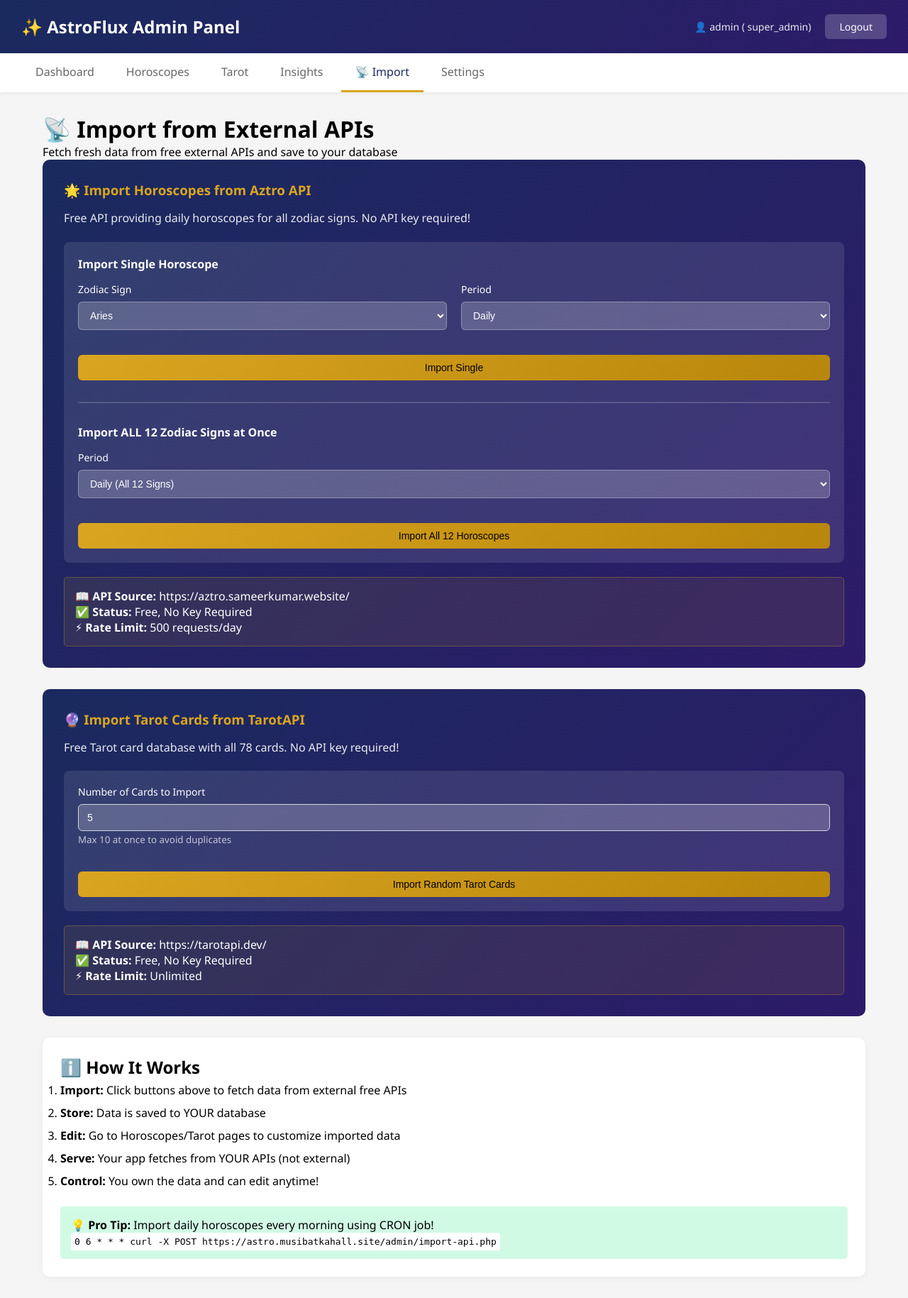
After one commit to musibatkahall/flx, a PHP site: page /admin/import-api.php in a window 1280 px wide. The commit adds this page. Shown: the whole page at 71% size. Run offline with PHP 8.4, Linux system fonts and the light colour scheme; a user stored in the database is signed in.

Commit message:
Add external API import system - fetch from Aztro & TarotAPI

```diff
--- a/admin/header.php
+++ b/admin/header.php
@@ -17,6 +17,8 @@
     <a href="tarot.php" class="<?php echo basename($_SERVER['PHP_SELF']) == 'tarot.php' ? 'active' : ''; ?>">Tarot</a>
     <a href="insights.php"
         class="<?php echo basename($_SERVER['PHP_SELF']) == 'insights.php' ? 'active' : ''; ?>">Insights</a>
+    <a href="import-api.php"
+        class="<?php echo basename($_SERVER['PHP_SELF']) == 'import-api.php' ? 'active' : ''; ?>">📡 Import</a>
     <a href="settings.php"
         class="<?php echo basename($_SERVER['PHP_SELF']) == 'settings.php' ? 'active' : ''; ?>">Settings</a>
 </nav>
--- /dev/null
+++ b/admin/import-api.php
@@ -0,0 +1,275 @@
+<?php
+/**
+ * Import from External APIs
+ * Fetch data from free APIs and store in database
+ */
+
+require_once __DIR__ . '/../includes/auth.php';
+require_once __DIR__ . '/../config/database.php';
+require_once __DIR__ . '/../includes/external_api.php';
+
+require_admin_login();
+$admin = get_current_admin();
+
+$success = '';
+$error = '';
+$import_results = [];
+
+// Handle import actions
+if ($_SERVER['REQUEST_METHOD'] === 'POST') {
+    verify_csrf();
+
+    $action = $_POST['action'] ?? '';
+
+    if ($action === 'import_single_horoscope') {
+        $zodiac = $_POST['zodiac_sign'] ?? '';
+        $period = $_POST['period'] ?? 'daily';
+
+        $result = import_horoscope_from_api($zodiac, $period, $admin['id']);
+
+        if ($result['success']) {
+            $success = $result['message'];
+        } else {
+            $error = $result['message'];
+        }
+    }
+
+    if ($action === 'import_all_horoscopes') {
+        $period = $_POST['period'] ?? 'daily';
+
+        $result = import_all_horoscopes($period, $admin['id']);
+        $import_results = $result['details'] ?? [];
+
+        if ($result['success']) {
+            $success = $result['message'];
+        } else {
+            $error = $result['message'];
+        }
+    }
+
+    if ($action === 'import_tarot') {
+        $count = min((int)($_POST['count'] ?? 1), 10);
+        $success_count = 0;
+        $fail_count = 0;
+
+        for ($i = 0; $i < $count; $i++) {
+            $result = import_tarot_from_api($admin['id']);
+            if ($result['success']) {
+                $success_count++;
+            } else {
+                $fail_count++;
+            }
+            usleep(500000); // 0.5s delay
+        }
+
+        $success = "Imported {$success_count} cards, {$fail_count} failed/duplicates";
+    }
+}
+
+$zodiac_signs = ['aries','taurus','gemini','cancer','leo','virgo','libra','scorpio','sagittarius','capricorn','aquarius','pisces'];
+?>
+<!DOCTYPE html>
+<html lang="en">
+<head>
+    <meta charset="UTF-8">
+    <meta name="viewport" content="width=device-width, initial-scale=1.0">
+    <title>Import from External APIs - AstroFlux Admin</title>
+    <style>
+        <?php include __DIR__ . '/../assets/css/admin-style.php'; ?>
+        .import-card {
+            background: linear-gradient(135deg, #1a2a5e 0%, #2d1b69 100%);
+            color: white;
+            padding: 30px;
+            border-radius: 10px;
+            margin-bottom: 30px;
+        }
+        .import-card h3 {
+            margin-bottom: 15px;
+            color: #DAA520;
+        }
+        .import-card p {
+            margin-bottom: 20px;
+            opacity: 0.9;
+            line-height: 1.6;
+        }
+        .import-form {
+            background: rgba(255,255,255,0.1);
+            padding: 20px;
+            border-radius: 8px;
+        }
+        .import-form label {
+            color: white !important;
+        }
+        .import-form select,
+        .import-form input {
+            background: rgba(255,255,255,0.2);
+            color: white;
+            border: 1px solid rgba(255,255,255,0.3);
+        }
+        .import-form select option {
+            background: #1a2a5e;
+            color: white;
+        }
+        .api-info {
+            background: rgba(218,165,32,0.1);
+            border: 1px solid rgba(218,165,32,0.3);
+            padding: 15px;
+            border-radius: 5px;
+            margin-top: 20px;
+        }
+        .results-table {
+            margin-top: 20px;
+        }
+        .results-table td {
+            padding: 8px;
+            border-bottom: 1px solid rgba(255,255,255,0.1);
+        }
+    </style>
+</head>
+<body>
+    <?php include 'header.php'; ?>
+
+    <div class="container">
+        <h1>📡 Import from External APIs</h1>
+        <p>Fetch fresh data from free external APIs and save to your database</p>
+
+        <?php if ($success): ?>
+            <div class="alert alert-success"><?php echo $success; ?></div>
+        <?php endif; ?>
+
+        <?php if ($error): ?>
+            <div class="alert alert-error"><?php echo $error; ?></div>
+        <?php endif; ?>
+
+        <!-- Import Horoscopes -->
+        <div class="import-card">
+            <h3>🌟 Import Horoscopes from Aztro API</h3>
+            <p>Free API providing daily horoscopes for all zodiac signs. No API key required!</p>
+
+            <div class="import-form">
+                <h4 style="color: white; margin-bottom: 15px;">Import Single Horoscope</h4>
+                <form method="POST" style="display: grid; gap: 15px;">
+                    <input type="hidden" name="csrf_token" value="<?php echo generate_csrf_token(); ?>">
+                    <input type="hidden" name="action" value="import_single_horoscope">
+
+                    <div class="form-row">
+                        <div class="form-group">
+                            <label>Zodiac Sign</label>
+                            <select name="zodiac_sign" required>
+                                <?php foreach ($zodiac_signs as $sign): ?>
+                                    <option value="<?php echo $sign; ?>"><?php echo ucfirst($sign); ?></option>
+                                <?php endforeach; ?>
+                            </select>
+                        </div>
+
+                        <div class="form-group">
+                            <label>Period</label>
+                            <select name="period">
+                                <option value="daily">Daily</option>
+                                <option value="weekly">Weekly</option>
+                                <option value="monthly">Monthly</option>
+                            </select>
+                        </div>
+                    </div>
+
+                    <button type="submit" class="btn btn-primary">Import Single</button>
+                </form>
+
+                <hr style="margin: 30px 0; border-color: rgba(255,255,255,0.2);">
+
+                <h4 style="color: white; margin-bottom: 15px;">Import ALL 12 Zodiac Signs at Once</h4>
+                <form method="POST" style="display: grid; gap: 15px;">
+                    <input type="hidden" name="csrf_token" value="<?php echo generate_csrf_token(); ?>">
+                    <input type="hidden" name="action" value="import_all_horoscopes">
+
+                    <div class="form-group">
+                        <label>Period</label>
+                        <select name="period">
+                            <option value="daily">Daily (All 12 Signs)</option>
+                            <option value="weekly">Weekly (All 12 Signs)</option>
+                            <option value="monthly">Monthly (All 12 Signs)</option>
+                        </select>
+                    </div>
+
+                    <button type="submit" class="btn btn-primary">Import All 12 Horoscopes</button>
+                </form>
+            </div>
+
+            <div class="api-info">
+                <strong>📖 API Source:</strong> https://aztro.sameerkumar.website/<br>
+                <strong>✅ Status:</strong> Free, No Key Required<br>
+                <strong>⚡ Rate Limit:</strong> 500 requests/day
+            </div>
+        </div>
+
+        <!-- Import Tarot -->
+        <div class="import-card">
+            <h3>🔮 Import Tarot Cards from TarotAPI</h3>
+            <p>Free Tarot card database with all 78 cards. No API key required!</p>
+
+            <div class="import-form">
+                <form method="POST" style="display: grid; gap: 15px;">
+                    <input type="hidden" name="csrf_token" value="<?php echo generate_csrf_token(); ?>">
+                    <input type="hidden" name="action" value="import_tarot">
+
+                    <div class="form-group">
+                        <label>Number of Cards to Import</label>
+                        <input type="number" name="count" min="1" max="10" value="5">
+                        <small style="color: rgba(255,255,255,0.7);">Max 10 at once to avoid duplicates</small>
+                    </div>
+
+                    <button type="submit" class="btn btn-primary">Import Random Tarot Cards</button>
+                </form>
+            </div>
+
+            <div class="api-info">
+                <strong>📖 API Source:</strong> https://tarotapi.dev/<br>
+                <strong>✅ Status:</strong> Free, No Key Required<br>
+                <strong>⚡ Rate Limit:</strong> Unlimited
+            </div>
+        </div>
+
+        <!-- Results Table -->
+        <?php if (!empty($import_results)): ?>
+        <div class="card">
+            <h2>Import Results</h2>
+            <table class="data-table results-table">
+                <thead>
+                    <tr>
+                        <th>Zodiac Sign</th>
+                        <th>Status</th>
+                        <th>Message</th>
+                    </tr>
+                </thead>
+                <tbody>
+                    <?php foreach ($import_results as $idx => $result): ?>
+                    <tr>
+                        <td><?php echo ucfirst($zodiac_signs[$idx] ?? ''); ?></td>
+                        <td><?php echo $result['success'] ? '✅ Success' : '❌ Failed'; ?></td>
+                        <td><?php echo htmlspecialchars($result['message'] ?? ''); ?></td>
+                    </tr>
+                    <?php endforeach; ?>
+                </tbody>
+            </table>
+        </div>
+        <?php endif; ?>
+
+        <!-- Info -->
+        <div class="card">
+            <h2>ℹ️ How It Works</h2>
+            <ol style="line-height: 2;">
+                <li><strong>Import:</strong> Click buttons above to fetch data from external free APIs</li>
+                <li><strong>Store:</strong> Data is saved to YOUR database</li>
+                <li><strong>Edit:</strong> Go to Horoscopes/Tarot pages to customize imported data</li>
+                <li><strong>Serve:</strong> Your app fetches from YOUR APIs (not external)</li>
+                <li><strong>Control:</strong> You own the data and can edit anytime!</li>
+            </ol>
+
+            <p style="margin-top: 20px; padding: 15px; background: #d1fae5; border-radius: 5px;">
+                <strong>💡 Pro Tip:</strong> Import daily horoscopes every morning using CRON job!<br>
+                <code style="background: white; padding: 5px; border-radius: 3px;">0 6 * * * curl -X POST https://astro.musibatkahall.site/admin/import-api.php</code>
+            </p>
+        </div>
+    </div>
+</body>
+</html>
--- /dev/null
+++ b/includes/external_api.php
@@ -0,0 +1,257 @@
+<?php
+/**
+ * External API Integration Functions
+ * Fetch data from free external APIs and store in our database
+ */
+
+require_once __DIR__ . '/../config/database.php';
+
+/**
+ * Fetch Daily Horoscope from Aztro API
+ * FREE API - No key needed
+ */
+function fetch_external_horoscope($zodiac_sign, $day = 'today')
+{
+    $url = "https://aztro.sameerkumar.website/?sign={$zodiac_sign}&day={$day}";
+
+    $ch = curl_init();
+    curl_setopt($ch, CURLOPT_URL, $url);
+    curl_setopt($ch, CURLOPT_RETURNTRANSFER, true);
+    curl_setopt($ch, CURLOPT_POST, true);
+    curl_setopt($ch, CURLOPT_SSL_VERIFYPEER, false);
+
+    $response = curl_exec($ch);
+    $http_code = curl_getinfo($ch, CURLINFO_HTTP_CODE);
+    curl_close($ch);
+
+    if ($http_code === 200) {
+        return json_decode($response, true);
+    }
+
+    return null;
+}
+
+/**
+ * Import horoscope from external API to database
+ */
+function import_horoscope_from_api($zodiac_sign, $period = 'daily', $admin_id)
+{
+    $db = get_db_connection();
+
+    // Map period to API day parameter
+    $day_map = [
+        'daily' => 'today',
+        'weekly' => 'today', // We'll use today's for weekly too
+        'monthly' => 'today'
+    ];
+
+    $day = $day_map[$period] ?? 'today';
+
+    // Fetch from external API
+    $external_data = fetch_external_horoscope($zodiac_sign, $day);
+
+    if (!$external_data) {
+        return ['success' => false, 'message' => 'Failed to fetch from external API'];
+    }
+
+    // Get today's date
+    $target_date = date('Y-m-d');
+
+    // Check if already exists
+    $stmt = $db->prepare("
+        SELECT id FROM horoscopes
+        WHERE zodiac_sign = :sign AND period = :period AND target_date = :date
+    ");
+    $stmt->execute([
+        'sign' => $zodiac_sign,
+        'period' => $period,
+        'date' => $target_date
+    ]);
+
+    if ($stmt->fetch()) {
+        return ['success' => false, 'message' => 'Horoscope already exists for this date'];
+    }
+
+    // Parse external API response
+    $content = $external_data['description'] ?? 'No description available';
+    $mood = $external_data['mood'] ?? '';
+    $lucky_number = $external_data['lucky_number'] ?? '';
+    $lucky_time = $external_data['lucky_time'] ?? '';
+    $lucky_color = $external_data['color'] ?? '';
+
+    // Calculate scores (external API doesn't provide these, so we'll use compatibility as base)
+    $compatibility = $external_data['compatibility'] ?? '';
+    $base_score = 75; // Default
+
+    // Insert into database
+    $stmt = $db->prepare("
+        INSERT INTO horoscopes
+        (zodiac_sign, period, target_date, content, love_score, career_score,
+         health_score, lucky_number, lucky_color, lucky_time, mood, created_by)
+        VALUES (:zodiac, :period, :date, :content, :love, :career, :health,
+                :number, :color, :time, :mood, :admin_id)
+    ");
+
+    $result = $stmt->execute([
+        'zodiac' => $zodiac_sign,
+        'period' => $period,
+        'date' => $target_date,
+        'content' => $content,
+        'love' => $base_score,
+        'career' => $base_score,
+        'health' => $base_score,
+        'number' => $lucky_number,
+        'color' => $lucky_color,
+        'time' => $lucky_time,
+        'mood' => $mood,
+        'admin_id' => $admin_id
+    ]);
+
+    if ($result) {
+        return [
+            'success' => true,
+            'message' => "Imported {$zodiac_sign} horoscope successfully!",
+            'id' => $db->lastInsertId()
+        ];
+    }
+
+    return ['success' => false, 'message' => 'Failed to save to database'];
+}
+
+/**
+ * Fetch Random Tarot Card from tarotapi.dev
+ * FREE API - No key needed
+ */
+function fetch_external_tarot_card()
+{
+    $url = "https://tarotapi.dev/api/v1/cards/random?n=1";
+
+    $ch = curl_init();
+    curl_setopt($ch, CURLOPT_URL, $url);
+    curl_setopt($ch, CURLOPT_RETURNTRANSFER, true);
+    curl_setopt($ch, CURLOPT_SSL_VERIFYPEER, false);
+
+    $response = curl_exec($ch);
+    $http_code = curl_getinfo($ch, CURLINFO_HTTP_CODE);
+    curl_close($ch);
+
+    if ($http_code === 200) {
+        $data = json_decode($response, true);
+        return $data['cards'][0] ?? null;
+    }
+
+    return null;
+}
+
+/**
+ * Import tarot card from external API to database
+ */
+function import_tarot_from_api($admin_id)
+{
+    $db = get_db_connection();
+
+    // Fetch from external API
+    $external_data = fetch_external_tarot_card();
+
+    if (!$external_data) {
+        return ['success' => false, 'message' => 'Failed to fetch from external API'];
+    }
+
+    // Check if card already exists
+    $card_name = $external_data['name'] ?? '';
+    $stmt = $db->prepare("SELECT id FROM tarot_cards WHERE name = :name");
+    $stmt->execute(['name' => $card_name]);
+
+    if ($stmt->fetch()) {
+        return ['success' => false, 'message' => 'Card already exists in database'];
+    }
+
+    // Determine card type and suit
+    $card_type = (isset($external_data['arcana']) && strtolower($external_data['arcana']) === 'major arcana')
+        ? 'major_arcana' : 'minor_arcana';
+
+    $suit_map = [
+        'cups' => 'cups',
+        'wands' => 'wands',
+        'swords' => 'swords',
+        'pentacles' => 'pentacles'
+    ];
+
+    $suit_raw = strtolower($external_data['suit'] ?? '');
+    $suit = $suit_map[$suit_raw] ?? 'none';
+
+    // Insert into database
+    $stmt = $db->prepare("
+        INSERT INTO tarot_cards
+        (name, card_type, suit, number, meaning_upright, meaning_reversed,
+         description, keywords)
+        VALUES (:name, :type, :suit, :number, :upright, :reversed, :desc, :keywords)
+    ");
+
+    $result = $stmt->execute([
+        'name' => $card_name,
+        'type' => $card_type,
+        'suit' => $suit,
+        'number' => $external_data['value_int'] ?? 0,
+        'upright' => $external_data['meaning_up'] ?? '',
+        'reversed' => $external_data['meaning_rev'] ?? '',
+        'desc' => $external_data['desc'] ?? '',
+        'keywords' => implode(', ', array_slice($external_data['keywords'] ?? [], 0, 5))
+    ]);
+
+    if ($result) {
+        return [
+            'success' => true,
+            'message' => "Imported {$card_name} successfully!",
+            'id' => $db->lastInsertId()
+        ];
+    }
+
+    return ['success' => false, 'message' => 'Failed to save to database'];
+}
+
+/**
+ * Import all 12 zodiac horoscopes at once
+ */
+function import_all_horoscopes($period, $admin_id)
+{
+    $zodiac_signs = [
+        'aries',
+        'taurus',
+        'gemini',
+        'cancer',
+        'leo',
+        'virgo',
+        'libra',
+        'scorpio',
+        'sagittarius',
+        'capricorn',
+        'aquarius',
+        'pisces'
+    ];
+
+    $results = [];
+    $success_count = 0;
+    $fail_count = 0;
+
+    foreach ($zodiac_signs as $sign) {
+        $result = import_horoscope_from_api($sign, $period, $admin_id);
+        $results[] = $result;
+
+        if ($result['success']) {
+            $success_count++;
+        } else {
+            $fail_count++;
+        }
+
+        // Sleep to avoid rate limiting
+        usleep(500000); // 0.5 second delay
+    }
+
+    return [
+        'success' => $success_count > 0,
+        'message' => "Imported {$success_count} horoscopes, {$fail_count} failed",
+        'details' => $results
+    ];
+}
+?>
```
